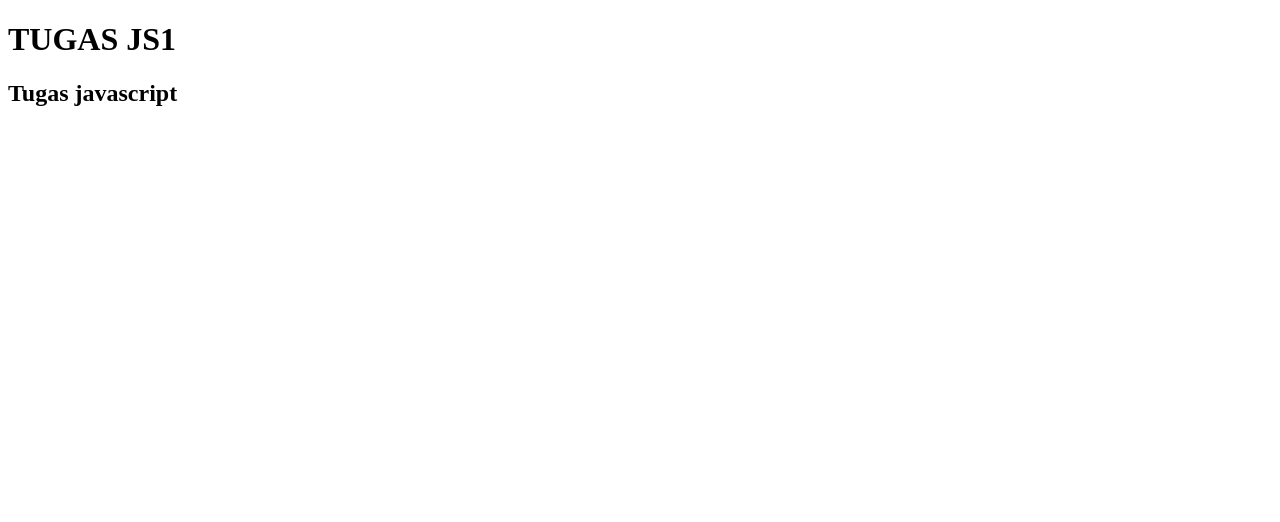
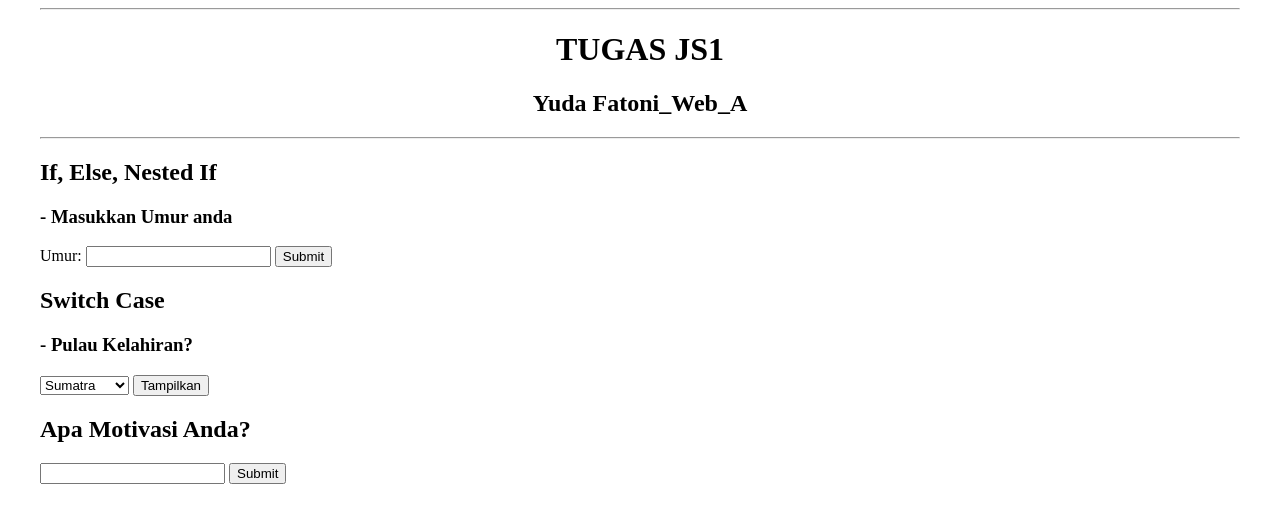
Before and after one commit to yudafatoni/YUDAFATONI_JS1, a plain HTML site: page index.html in a window 1280 px wide. Drawn offline with Linux system fonts and the light colour scheme.

Commit message:
Membuat form untuk if, switchcase, dan for beserta masing masing file JS nya

```diff
--- /dev/null
+++ b/Js/forStatement.js
@@ -0,0 +1,11 @@
+document.getElementById("motivasiForm").addEventListener("submit", function (e) {
+  e.preventDefault();
+  let inputmotivasi = document.getElementById("formotivasi").value;
+  let tampilmotivasi = document.getElementById("tampilmotivasi");
+
+  tampilmotivasi.textContent = "";
+
+  for (var i = 0; i < 5; i++) {
+    tampilmotivasi.textContent += inputmotivasi + "\n";
+  }
+});
--- /dev/null
+++ b/Js/ifElseNestedif.js
@@ -0,0 +1,19 @@
+// if else nested if
+// umur diinputkan, apabila umur <18 belum dewasa, jika >= 18 sudah dewasa, jika >= 60 Sepuh
+
+document.getElementById("formUmur").addEventListener("submit", function (e) {
+  e.preventDefault();
+  let umur = parseInt(document.getElementById("umur").value);
+
+  if (isNaN(umur)) {
+    alert("Silakan masukkan umur yang valid.");
+  } else {
+    if (umur < 18) {
+      alert("Anda masih di bawah umur");
+    } else if (umur >= 18 && umur <= 60) {
+      alert("Anda sudah dewasa");
+    } else {
+      alert("Anda adalah sepuhh :)");
+    }
+  }
+});
--- /dev/null
+++ b/Js/switchcase.js
@@ -0,0 +1,24 @@
+function tampilkan() {
+  let pulau = document.getElementById("pulau").value;
+  let tampilpulau = document.getElementById("tampilpulau");
+
+  switch (pulau) {
+    case "Sumatra":
+      tampilpulau.textContent = "Saya lahir di pulau Sumatra.";
+      break;
+    case "Jawa":
+      tampilpulau.textContent = "Saya lahir di pulau Jawa";
+      break;
+    case "Kalimantan":
+      tampilpulau.textContent = "Saya lahir di pulau Kalimantan.";
+      break;
+    case "Sulawesi":
+      tampilpulau.textContent = "Saya lahir di pulau Sulawesi.";
+      break;
+    case "Papua":
+      tampilpulau.textContent = "Saya lahir di pulau Papua.";
+      break;
+    default:
+      tampilpulau.textContent = "Saya Lahir di Pulau yang Lain.";
+  }
+}
--- a/index.html
+++ b/index.html
@@ -4,9 +4,62 @@
     <meta charset="UTF-8" />
     <meta name="viewport" content="width=device-width, initial-scale=1.0" />
     <title>JS1</title>
+
+    <style>
+      body {
+        margin-left: 40px;
+        margin-right: 40px;
+      }
+    </style>
   </head>
+
   <body>
-    <h1>TUGAS JS1</h1>
-    <h2>Tugas javascript</h2>
+    <div class="nav" style="text-align: center">
+      <hr />
+      <h1>TUGAS JS1</h1>
+      <h2>Yuda Fatoni_Web_A</h2>
+      <hr />
+    </div>
+
+    <!-- if else nested if -->
+    <div class="input">
+      <h2>If, Else, Nested If</h2>
+      <h3>- Masukkan Umur anda</h3>
+      <form id="formUmur">
+        <label for="umur">Umur:</label>
+        <input type="number" id="umur" name="umur" required />
+        <button type="submit">Submit</button>
+        <script src="/Js/ifElseNestedif.js"></script>
+      </form>
+    </div>
+
+    <!-- switch case  -->
+    <div class="switchcase">
+      <h2>Switch Case</h2>
+      <h3>- Pulau Kelahiran?</h3>
+      <select id="pulau" name="pulau" required="">
+        <option value="Sumatra">Sumatra</option>
+        <option value="Jawa">Jawa</option>
+        <option value="Kalimantan">Kalimantan</option>
+        <option value="Sulawesi">Sulawesi</option>
+        <option value="Papua">Papua</option>
+        <option value="...">...?</option>
+      </select>
+      <button type="button" onclick="tampilkan()">Tampilkan</button>
+      <p id="tampilpulau"></p>
+      <script src="/Js/switchcase.js"></script>
+
+      <!-- For Statement -->
+
+    <div class="forStatement">
+        <h2>Apa Motivasi Anda?</h2>
+        <form id="motivasiForm">
+          <input type="text" id="formotivasi" name="motivasi" required />
+          <button type="submit">Submit</button>
+          </form>
+          <p id="tampilmotivasi"></p>
+          <script src="/Js/forStatement.js"></script>
+    </div>
+
   </body>
 </html>
```
